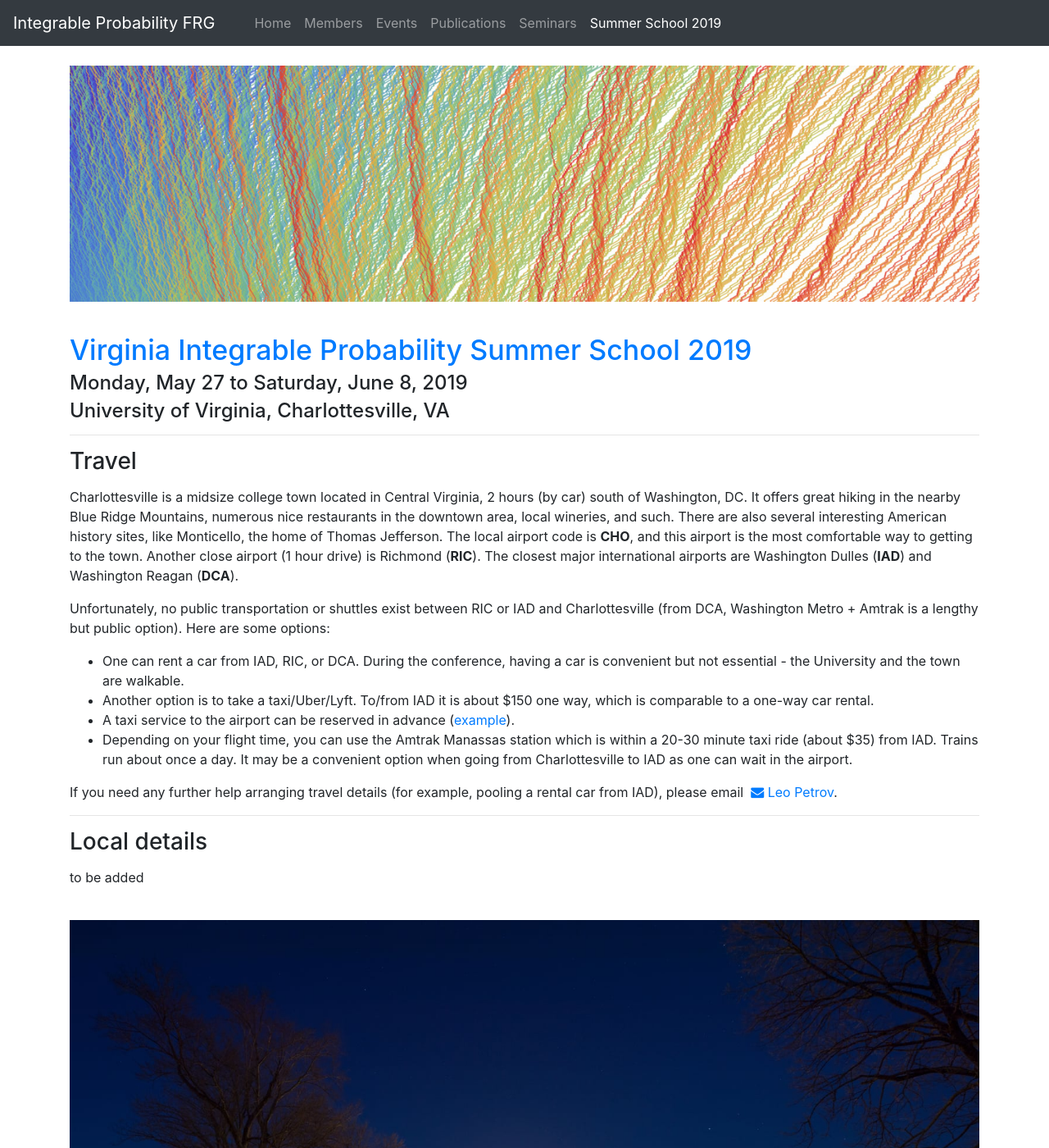
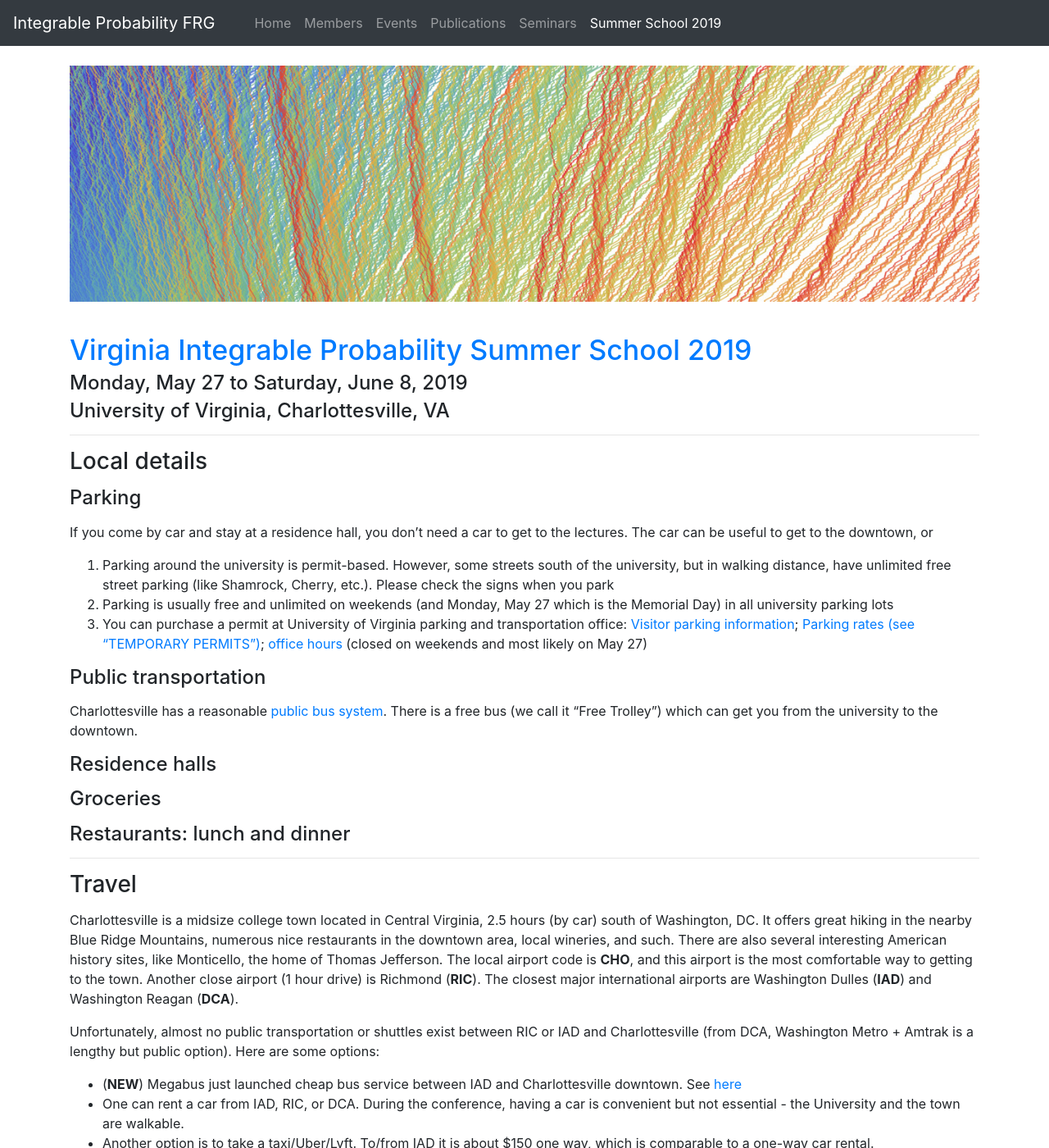
Before and after one commit to int-prob/int-prob-code, a Jekyll site: the page built from vipss2019/travel_local.md, in a window 1280 px wide and 1400 px high. Shown: the whole window at 82% size. Built offline with Jekyll 4.4.1, drawn with Linux system fonts in a browser that asks for light colours; nearby versions of some CDN libraries.

Commit message:
Update travel_local.md

```diff
--- a/vipss2019/travel_local.md
+++ b/vipss2019/travel_local.md
@@ -16,10 +16,42 @@ permalink: /vipss2019/travel_local/
 
 ---
 
+<h2 class="mb-3">Local details</h2>
+
+<h3 class="mb-3">Parking</h3>
+
+If you come by car and stay at a residence hall, you don't need a car to get to the lectures. The car can be useful to get to the downtown, or
+
+1. Parking around the university is permit-based. However, some streets south of the university, but in walking distance, have unlimited free street parking (like Shamrock, Cherry, etc.). Please check the signs when you park
+2. Parking is usually free and unlimited on weekends (and Monday, May 27 which is the Memorial Day) in all university parking lots
+2. You can purchase a permit at University of Virginia parking and transportation office:
+[Visitor parking information](https://parking.virginia.edu/visitor-parking);
+[Parking rates (see "TEMPORARY PERMITS")](https://parking.virginia.edu/system/files/VisitorRates.pdf);
+[office hours](https://parking.virginia.edu/contact) (closed on weekends and most likely on May 27)
+
+<h3 class="mb-3">Public transportation</h3>
+
+Charlottesville has a reasonable [public bus system](http://www.charlottesville.org/departments-and-services/city-services/charlottesville-area-transit-cat). There is a free bus (we call it "Free Trolley")
+which can get you from the university to the downtown.
+
+<h3 class="mb-3">Residence halls</h3>
+
+
+
+<h3 class="mb-3">Groceries</h3>
+
+
+
+<h3 class="mb-3">Restaurants: lunch and dinner</h3>
+
+
+
+---
+
 <h2 class="mb-3">Travel</h2>
 
 Charlottesville is a midsize college town located in Central Virginia,
-2 hours (by car) south of Washington, DC. It offers great hiking in
+2.5 hours (by car) south of Washington, DC. It offers great hiking in
 the nearby Blue Ridge Mountains, numerous nice restaurants in the
 downtown area, local wineries, and such. There are also several
 interesting American history sites, like Monticello, the home of
@@ -27,10 +59,11 @@ Thomas Jefferson. The local airport code is **CHO**, and this airport is
 the most comfortable way to getting to the town. Another close airport (1 hour drive) is Richmond (**RIC**). The closest major international airports
 are Washington Dulles (**IAD**) and Washington Reagan (**DCA**).
 
-Unfortunately, no public
+Unfortunately, almost no public
 transportation or shuttles exist
 between RIC or IAD and Charlottesville (from DCA, Washington Metro + Amtrak is a lengthy but public option).
 Here are some options:
+- (**NEW**) Megabus just launched cheap bus service between IAD and Charlottesville downtown. See [here](https://us.megabus.com/route-guides/charlottesville-to-dulles-washington-airport-iad-bus)
 - One can rent a car from IAD, RIC, or DCA. During the conference, having a car is convenient but not essential - the University and the town are walkable.
 - Another option is to take a taxi/Uber/Lyft. To/from IAD it is about $150 one way, which is comparable to a one-way car rental.
 - A taxi service to the airport can be reserved in advance ([example](http://thecollegecab.com/Home_Page.html)).
@@ -41,9 +74,4 @@ If you need any further help arranging travel details (for example, pooling a re
 
 ---
 
-<h2 class="mb-3">Local details</h2>
-
-to be added
-
-
 <img class="mt-4" src="{{site.url}}/img/lawn-night.jpg" style="max-width:100%" alt="Lawn in the night">
```
